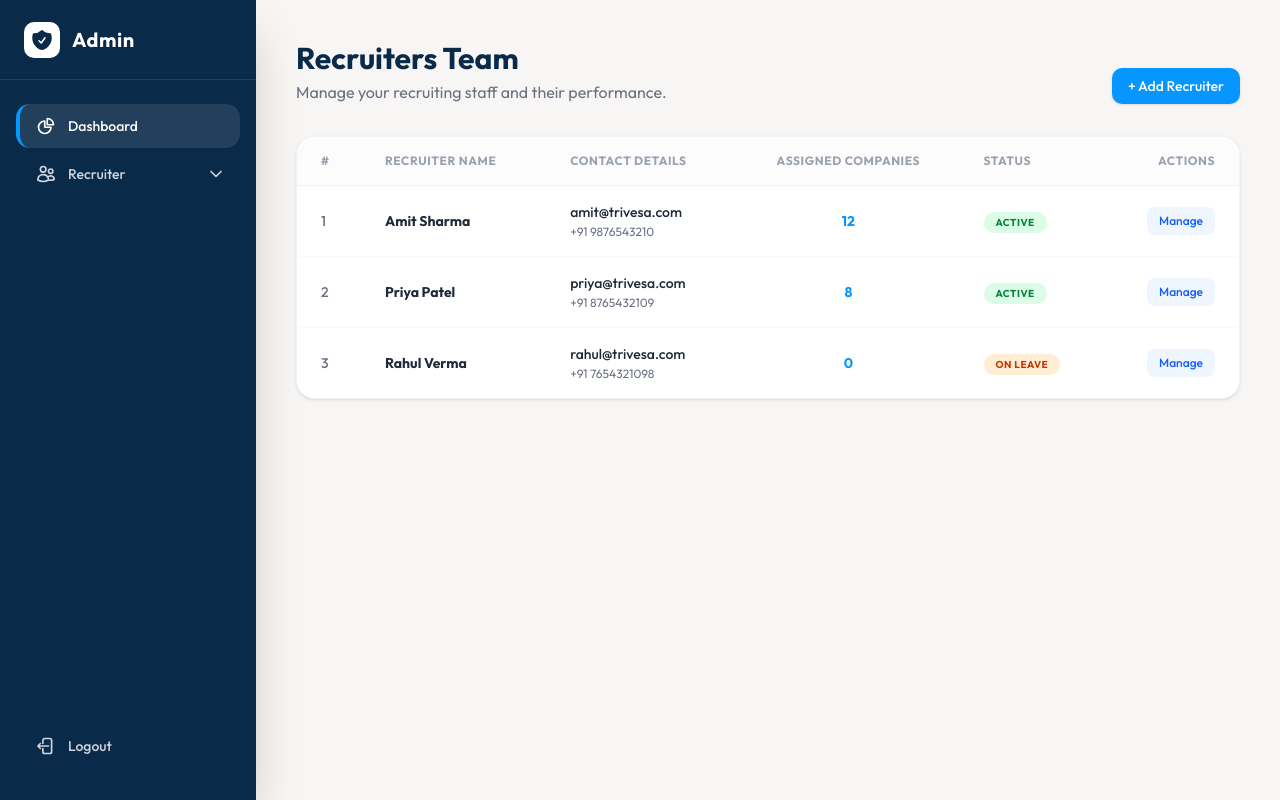
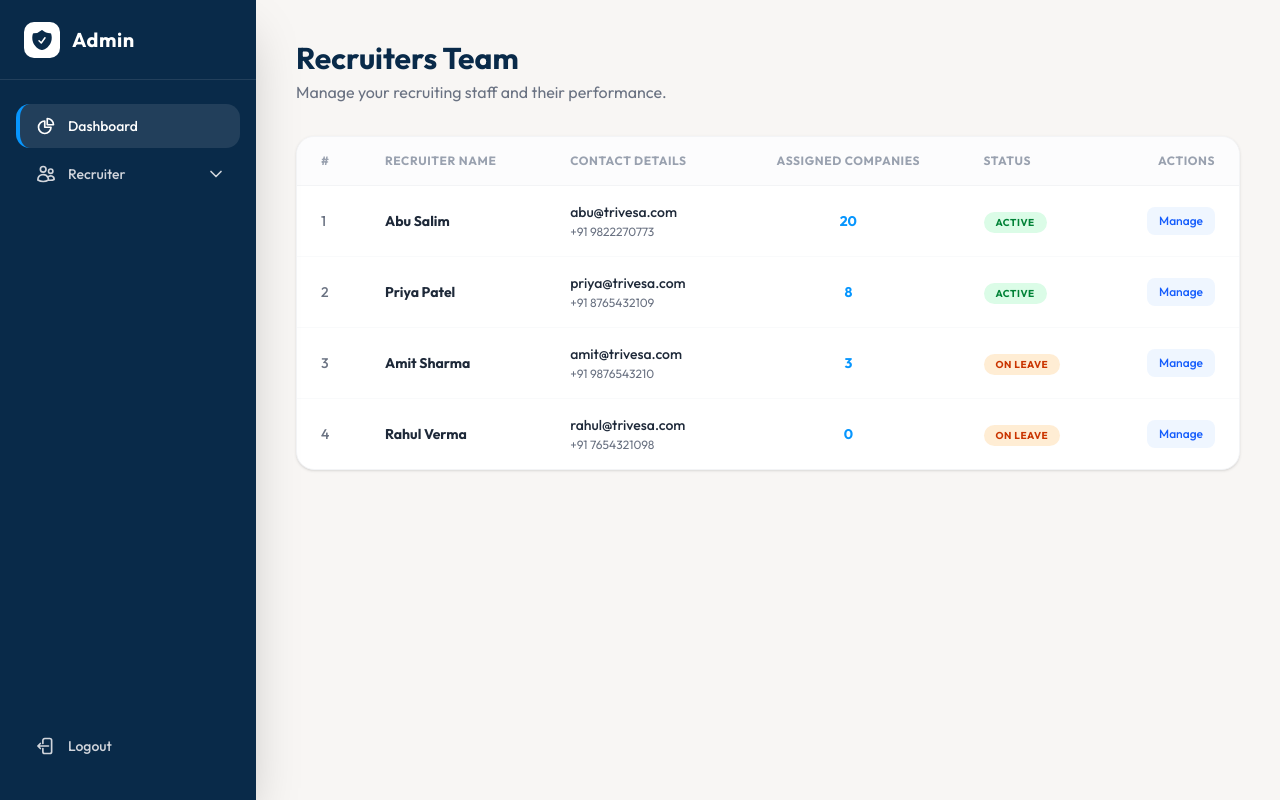
Before and after one commit to BluediamondPVT/crm-Trivesa-NextJs, a Next.js app: page /dashboard/admin/recruiters in a window 1280 px wide. Built offline with nearby package versions, Linux system fonts and the light colour scheme; sample sign-in values are in the browser's storage.

Commit message:
udpdate button

```diff
--- a/src/app/dashboard/admin/page.js
+++ b/src/app/dashboard/admin/page.js
@@ -25,6 +25,9 @@ export default function AdminDashboard() {
           <h1 className="text-3xl font-bold text-[#092a49]">Dashboard</h1>
           <p className="text-gray-500 mt-1">Overview of your system performance</p>
         </div>
+        <button className="bg-[#0796fe] text-white px-4 py-2 rounded-lg text-sm font-medium hover:bg-[#0680d9] shadow-sm">
+          + Add Company
+        </button>
       </div>
 
       {/* Metric Cards */}
--- a/src/app/dashboard/admin/recruiters/page.js
+++ b/src/app/dashboard/admin/recruiters/page.js
@@ -5,9 +5,10 @@ import { useState } from 'react';
 export default function RecruitersPage() {
   // Temporary Dummy Data for Recruiters
   const [recruiters] = useState([
-    { id: 1, name: 'Amit Sharma', email: 'amit@trivesa.com', phone: '+91 9876543210', activeCompanies: 12, status: 'Active' },
+    { id: 1, name: 'Abu Salim', email: 'abu@trivesa.com', phone: '+91 9822270773', activeCompanies: 20, status: 'Active' },
     { id: 2, name: 'Priya Patel', email: 'priya@trivesa.com', phone: '+91 8765432109', activeCompanies: 8, status: 'Active' },
-    { id: 3, name: 'Rahul Verma', email: 'rahul@trivesa.com', phone: '+91 7654321098', activeCompanies: 0, status: 'On Leave' },
+    { id: 3, name: 'Amit Sharma', email: 'amit@trivesa.com', phone: '+91 9876543210', activeCompanies: 3, status: 'On Leave' },
+    { id: 4, name: 'Rahul Verma', email: 'rahul@trivesa.com', phone: '+91 7654321098', activeCompanies: 0, status: 'On Leave' },
   ]);
 
   return (
@@ -17,9 +18,7 @@ export default function RecruitersPage() {
           <h1 className="text-3xl font-bold text-[#092a49]">Recruiters Team</h1>
           <p className="text-gray-500 mt-1">Manage your recruiting staff and their performance.</p>
         </div>
-        <button className="bg-[#0796fe] text-white px-4 py-2 rounded-lg text-sm font-medium hover:bg-[#0680d9] shadow-sm">
-          + Add Recruiter
-        </button>
+
       </div>
 
       <div className="bg-white rounded-2xl shadow-sm border border-gray-100 overflow-hidden">
```
Also changed, not shown: src/app/dashboard/admin/companies/[status]/page.js (line endings or trailing spaces), src/app/dashboard/admin/company/[id]/page.js (line endings or trailing spaces).
